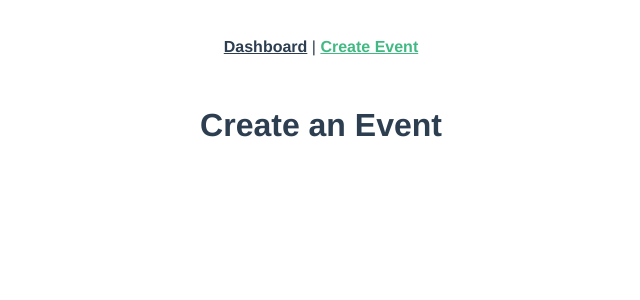
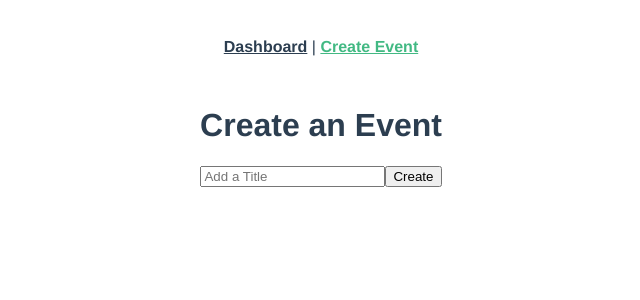
Before and after one commit to codecampleipzig/coding-events, a Vue app: page /events/new in a window 1280 px wide. Shown: the top 300 px of the page, without its empty margins (319-959 px from the left). Built offline with nearby package versions, Linux system fonts and the light colour scheme.

Commit message:
Create input form scaffold for Create Event Page

```diff
--- a/src/views/CreateEvent.vue
+++ b/src/views/CreateEvent.vue
@@ -1,6 +1,10 @@
 <template>
   <div>
     <h1>Create an Event</h1>
+    <form>
+      <input type="text" name="title" placeholder="Add a Title" />
+      <input type="submit" value="Create" />
+    </form>
   </div>
 </template>
 
```
Also changed, not shown: 1 other file (tests, documents, lock files or other folders).
